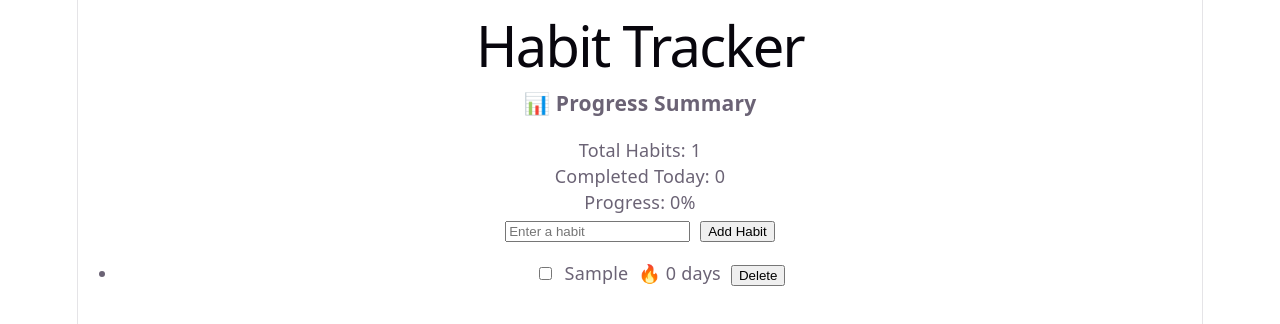
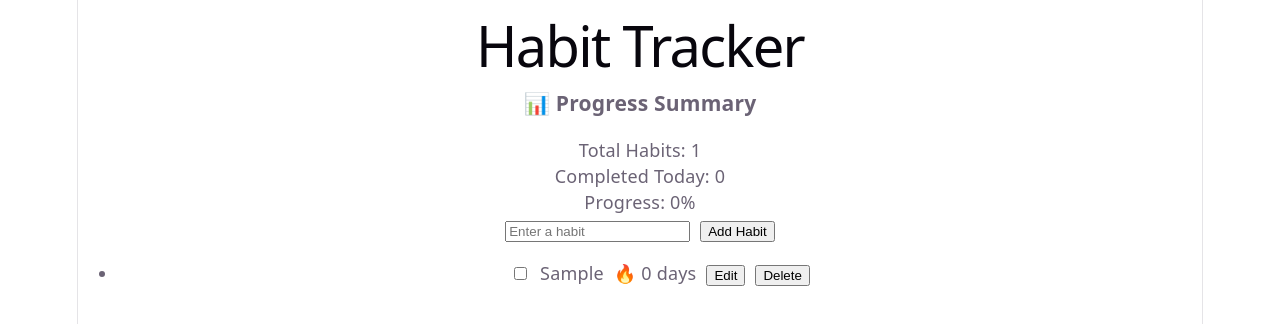
Before and after one commit to ananyabm99-sketch/habit-tracker, a React (Vite) app in the folder HabitTracker/: page / in a window 1280 px wide. Both pictures are taken after typing "Sample" into the empty fields and a click on the button "Add Habit". Shown: the top 324 px of the page. Built offline with nearby package versions, Linux system fonts and the light colour scheme.

Commit message:
Added edit habit feature

```diff
--- a/HabitTracker/src/App.tsx
+++ b/HabitTracker/src/App.tsx
@@ -38,6 +38,27 @@ function App() {
 
   const deleteHabit = (indexToDelete: number) => {
     const updatedHabits = habits.filter((_, index) => index !== indexToDelete);
+    setHabits(updatedHabits);
+  };
+
+  const editHabit = (indexToEdit: number) => {
+    const newName = prompt("Enter new habit name:");
+
+    if (!newName || newName.trim() === "") {
+      return;
+    }
+
+    const updatedHabits = habits.map((habit, index) => {
+      if (index === indexToEdit) {
+        return {
+          ...habit,
+          name: newName,
+        };
+      }
+
+      return habit;
+    });
+
     setHabits(updatedHabits);
   };
 
@@ -122,6 +143,13 @@ function App() {
             </span>
 
             <button
+              onClick={() => editHabit(index)}
+              style={{ marginLeft: "10px" }}
+            >
+              Edit
+            </button>
+
+            <button
               onClick={() => deleteHabit(index)}
               style={{ marginLeft: "10px" }}
             >
```
